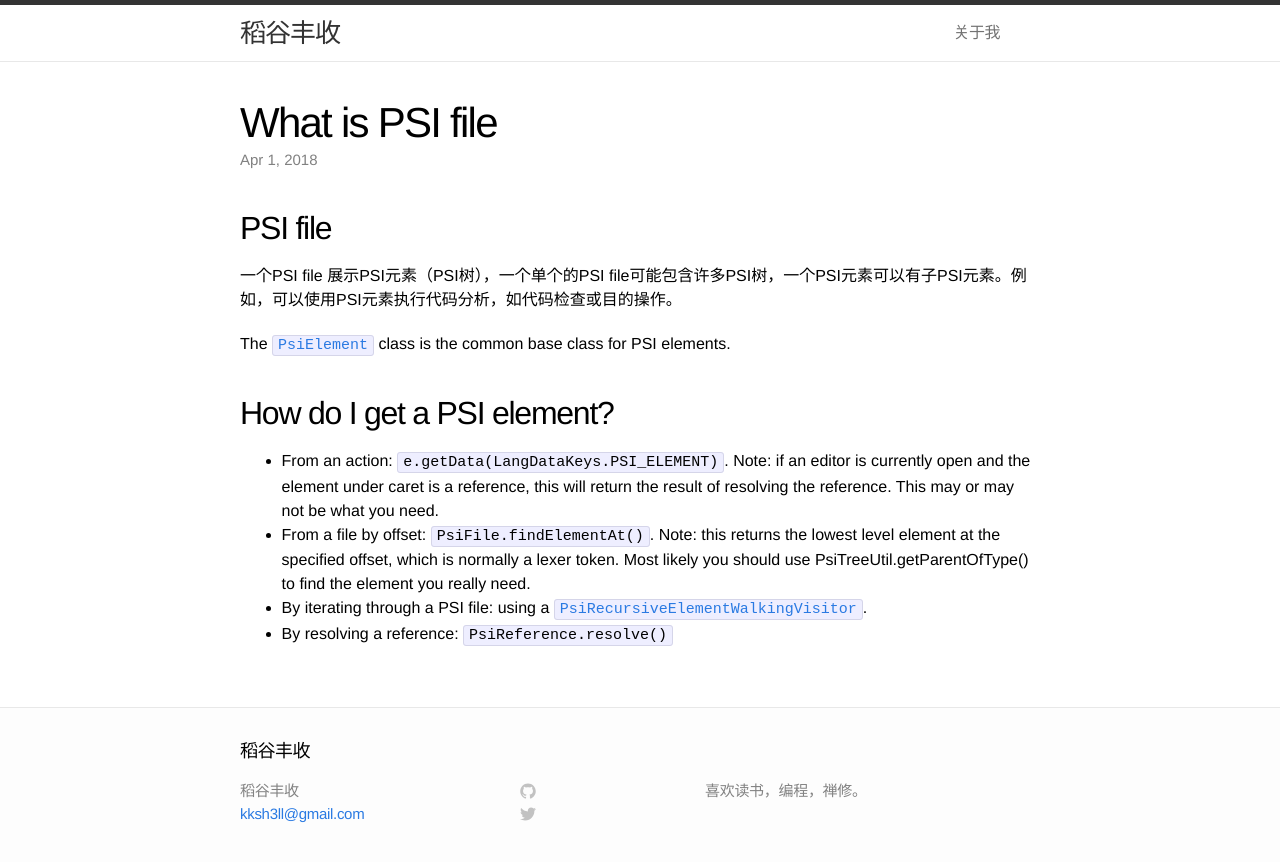
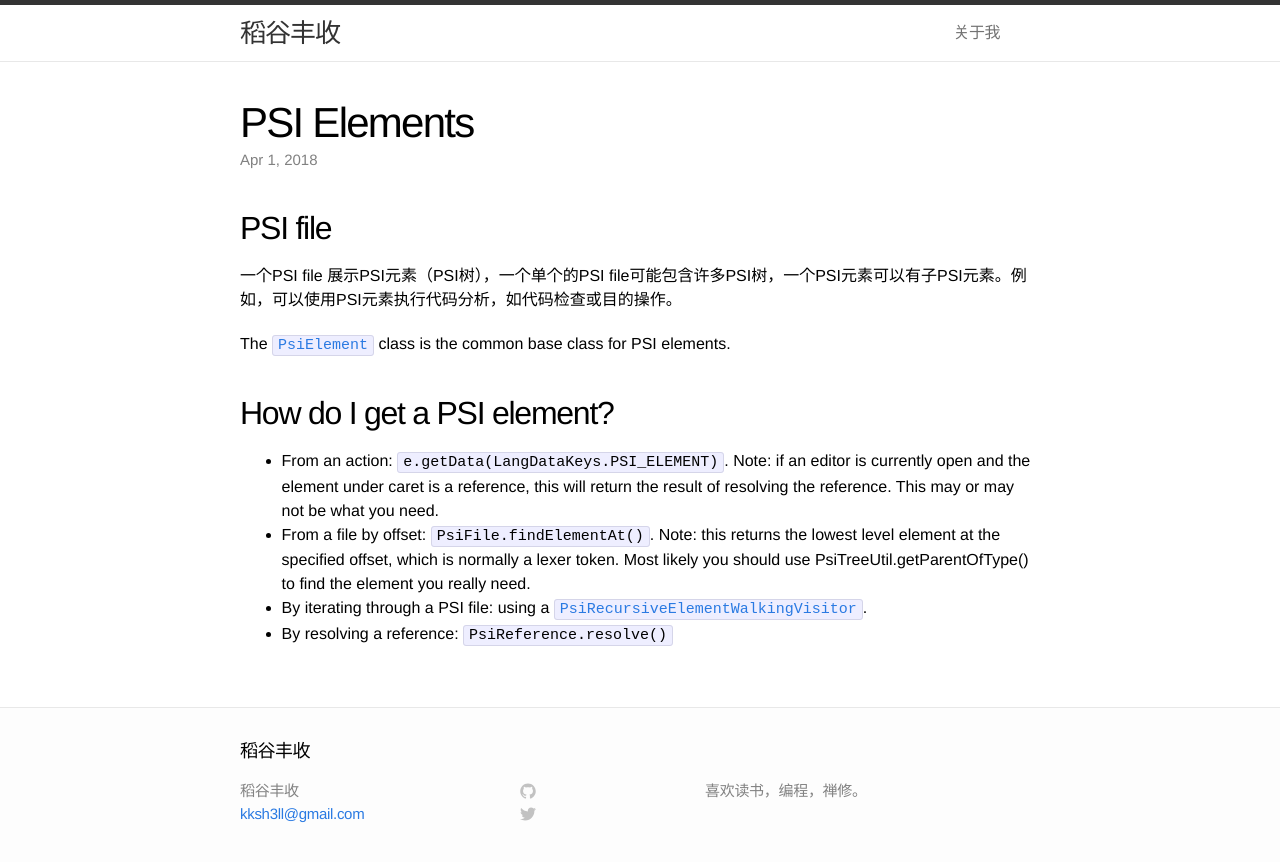
Before and after one commit to kksh3ll/kksh3ll.github.io, a Jekyll site: the page built from _posts/2018-04-01-PSI Elements.markdown, in a window 1280 px wide. Shown: the top 862 px of the page. Built offline with Jekyll 4.4.1, drawn with Linux system fonts in a browser that asks for light colours.

Commit message:
PSI element title modi

```diff
--- a/_posts/2018-04-01-PSI Elements.markdown
+++ b/_posts/2018-04-01-PSI Elements.markdown
@@ -1,6 +1,6 @@
 ---
 layout: post
-title: What is PSI file
+title: PSI Elements
 data: 2018-04-01
 categories: Java
 ---
```
